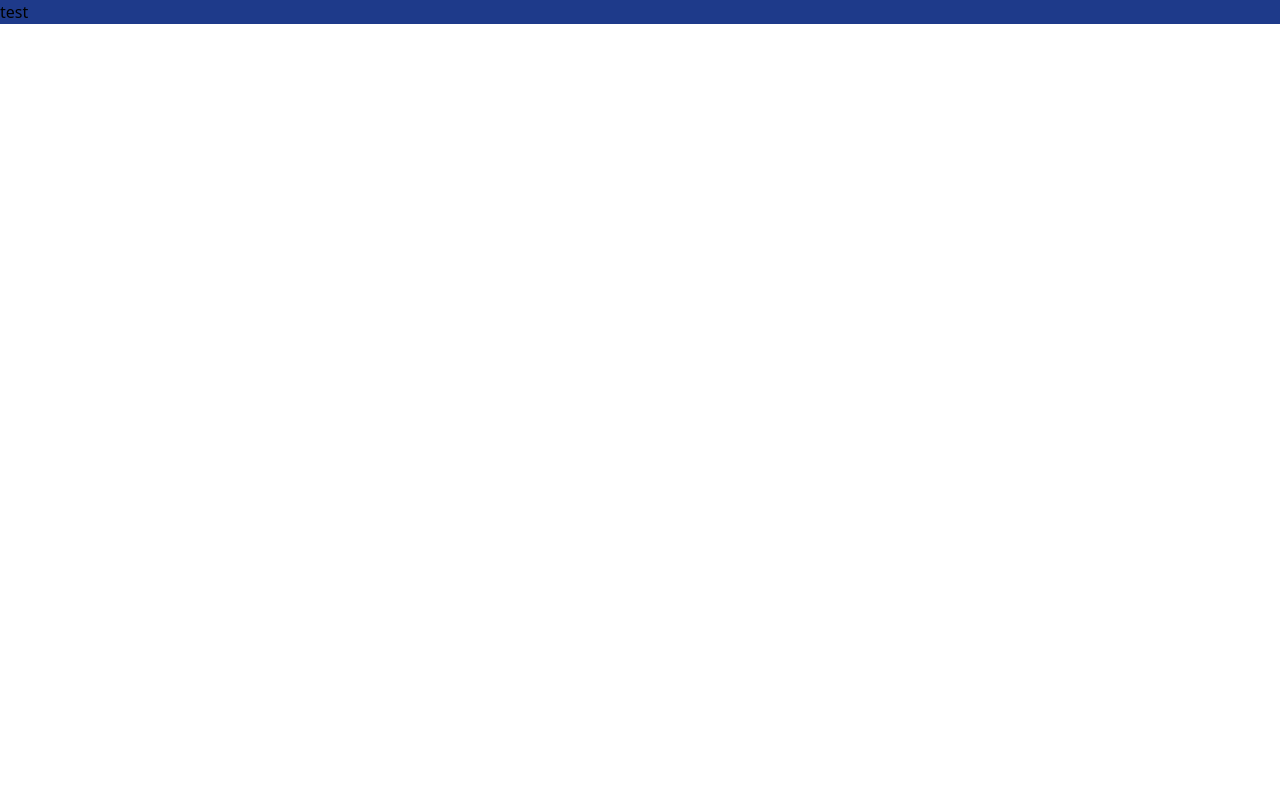
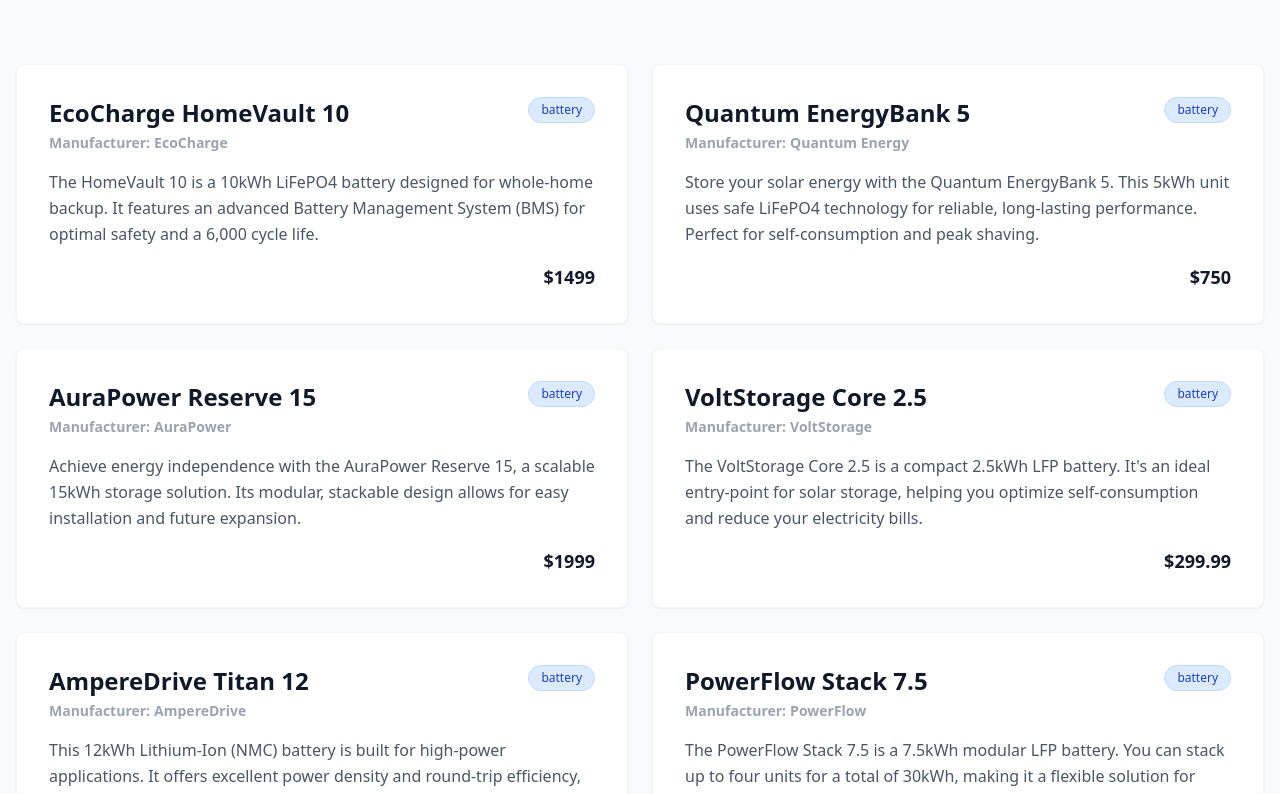
Before and after one commit to agatamaciejczyk/sun-store-recruitment-task, a Vue app: page / in a window 1280 px wide. Shown: the top 794 px of the page. Built offline with nearby package versions, Linux system fonts and the light colour scheme.

Commit message:
feat: add ProductCard component + add products listing

```diff
--- /dev/null
+++ b/src/components/atoms/ProductCard.vue
@@ -0,0 +1,66 @@
+<script lang="ts" setup>
+// interfaces
+import type { Product } from "@/interfaces/Product.ts";
+
+interface Props {
+  product: Product;
+}
+
+const props = defineProps<Props>();
+</script>
+
+<template>
+  <article class="product-card">
+    <div class="product-card-main">
+      <div class="product-card-content-wrapper">
+        <div class="flex flex-col gap-1">
+          <div class="product-header">
+            <h2 class="product-name">{{ props.product.name }}</h2>
+            <span class="product-category">{{ props.product.category }}</span>
+          </div>
+
+          <div class="product-manufacturer">
+            <span>Manufacturer:</span>
+            <span>{{ props.product.manufacturer }}</span>
+          </div>
+        </div>
+
+        <p class="text-gray-600 leading-relaxed">{{ props.product.description }}</p>
+      </div>
+
+      <div class="flex justify-end mt-4">
+        <span class="text-lg font-bold text-gray-900">${{ props.product.price }}</span>
+      </div>
+    </div>
+  </article>
+</template>
+
+<style scoped>
+.product-card {
+  @apply bg-white rounded-lg shadow-sm hover:shadow-md transition-all duration-300 overflow-hidden border border-gray-100 hover:border-gray-200;
+}
+
+.product-card-main {
+  @apply flex flex-col p-8 h-full;
+}
+
+.product-card-content-wrapper {
+  @apply flex flex-col gap-4 flex-grow;
+}
+
+.product-header {
+  @apply flex flex-wrap items-start gap-3;
+}
+
+.product-name {
+  @apply text-xl font-bold text-gray-900 flex-1 min-w-0 hover:text-blue-600 transition-colors duration-200 md:text-2xl;
+}
+
+.product-category {
+  @apply inline-flex items-center px-3 py-1 rounded-full text-xs font-medium bg-blue-100 text-blue-800 border border-blue-200;
+}
+
+.product-manufacturer {
+  @apply flex items-center gap-1 text-sm text-gray-400 font-semibold;
+}
+</style>
--- a/src/components/templates/ProductsCatalogTemplate.vue
+++ b/src/components/templates/ProductsCatalogTemplate.vue
@@ -1,4 +1,7 @@
 <script lang="ts" setup>
+// components
+import ProductCard from "@/components/atoms/ProductCard.vue";
+
 // interfaces
 import type { Product } from "@/interfaces/Product.ts";
 
@@ -11,13 +14,20 @@ const props = defineProps<Props>();
 
 <template>
   <div class="products-catalog">
-    test
-<!--    <pre>{{ props.productsCatalog }}</pre>-->
+    <div class="max-w-7xl mx-auto">
+      <div class="grid grid-cols-1 md:grid-cols-2 gap-6">
+        <ProductCard
+          v-for="(product, index) in props.productsCatalog"
+          :key="`product-card--${index}`"
+          :product="product"
+        />
+      </div>
+    </div>
   </div>
 </template>
 
 <style scoped>
 .products-catalog {
-  @apply bg-blue-900;
+  @apply min-h-screen bg-gray-50 py-16 px-4;
 }
 </style>
```
